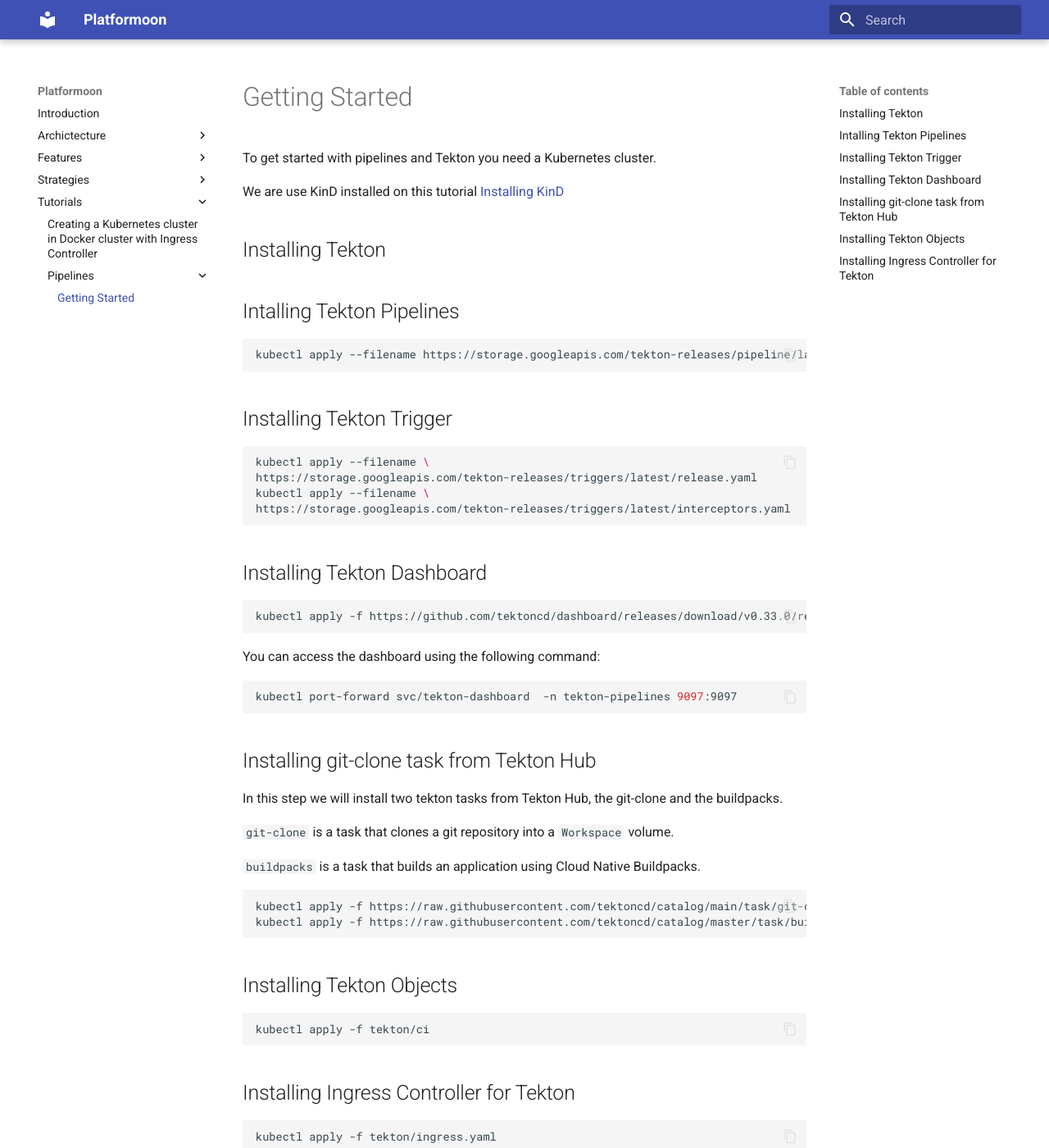
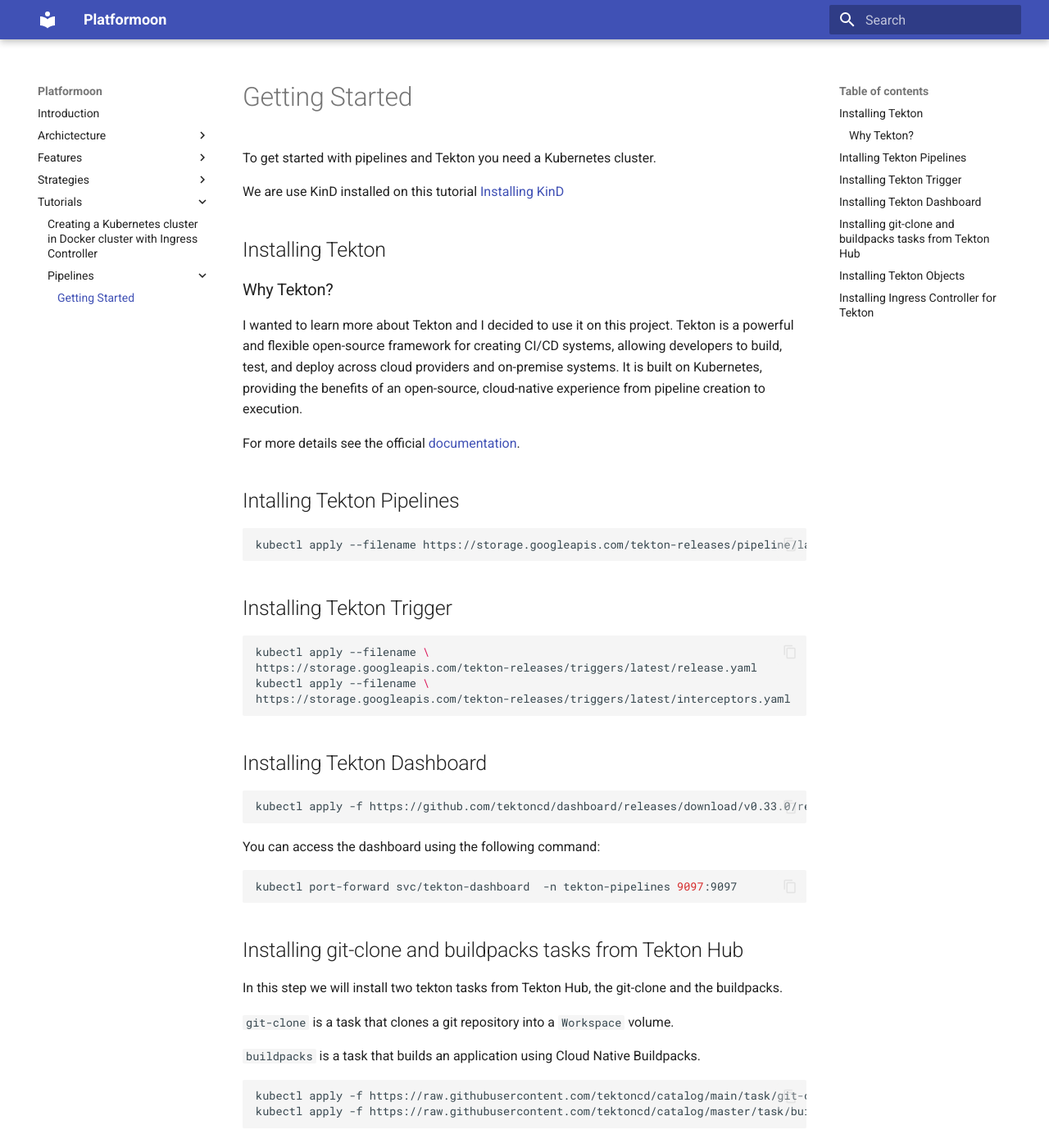
Before and after one commit to mcruzdev/platformoon-workshop, an MkDocs documentation site: the page built from docs/tutorials/pipelines/index.md, in a window 1280 px wide and 1400 px high. Shown: the whole window at 82% size. Built offline with MkDocs 1.6.1 and Material for MkDocs 9.7.7, drawn with Linux system fonts in a browser that asks for light colours.

Commit message:
docs: complete tekton pipeline build

````diff
--- a/docs/tutorials/pipelines/index.md
+++ b/docs/tutorials/pipelines/index.md
@@ -5,6 +5,13 @@
 We are use KinD installed on this tutorial [Installing KinD](../../tutorials/index.md)
 
 ## Installing Tekton
+
+### Why Tekton?
+
+I wanted to learn more about Tekton and I decided to use it on this project. Tekton is a powerful and flexible open-source framework for creating CI/CD systems, allowing developers to build, test, and deploy across cloud providers and on-premise systems. It is built on Kubernetes, providing the benefits of an open-source, cloud-native experience from pipeline creation to execution.
+
+
+For more details see the official [documentation](https://tekton.dev/docs/concepts/overview/).
 
 ## Intalling Tekton Pipelines
 
@@ -33,7 +40,7 @@
 kubectl port-forward svc/tekton-dashboard  -n tekton-pipelines 9097:9097
 ```
 
-## Installing git-clone task from Tekton Hub
+## Installing git-clone and buildpacks tasks from Tekton Hub
 
 In this step we will install two tekton tasks from Tekton Hub, the git-clone and the buildpacks.
 
````
Also changed, not shown: 6 other files.
